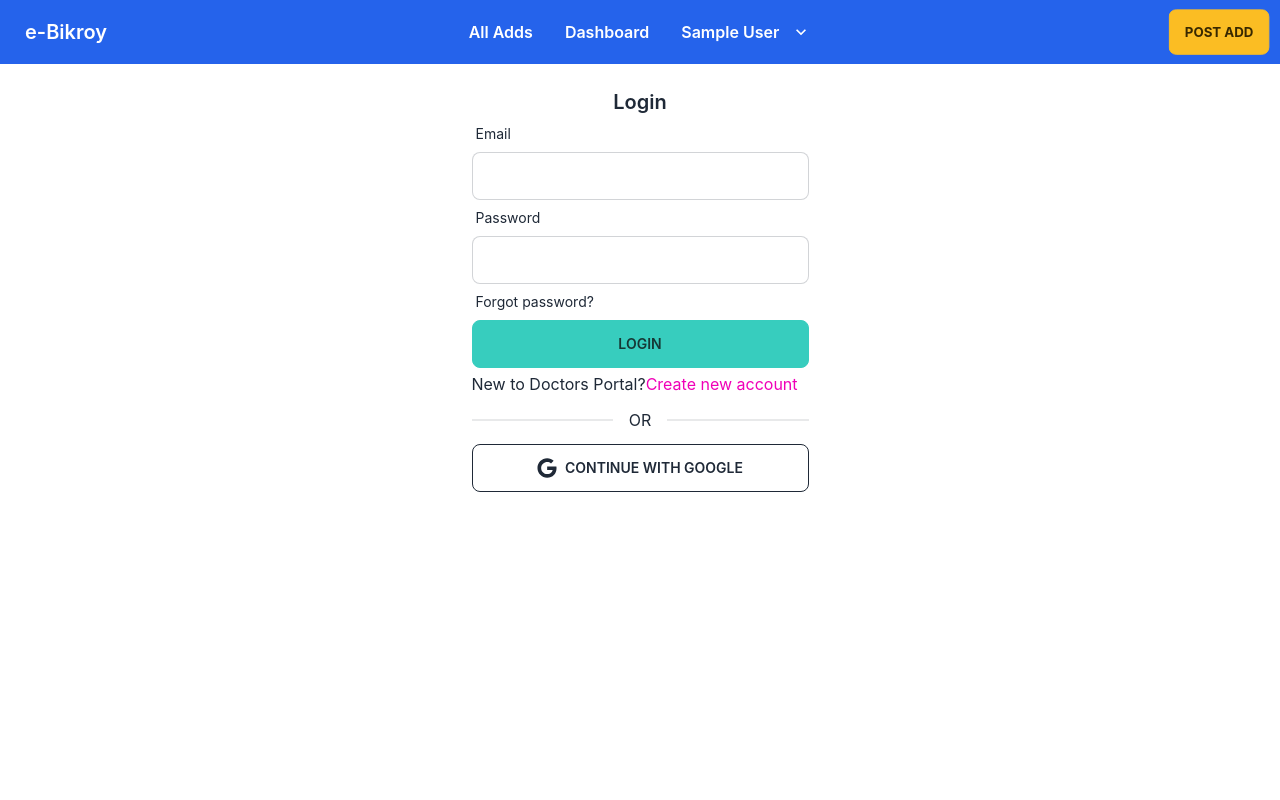
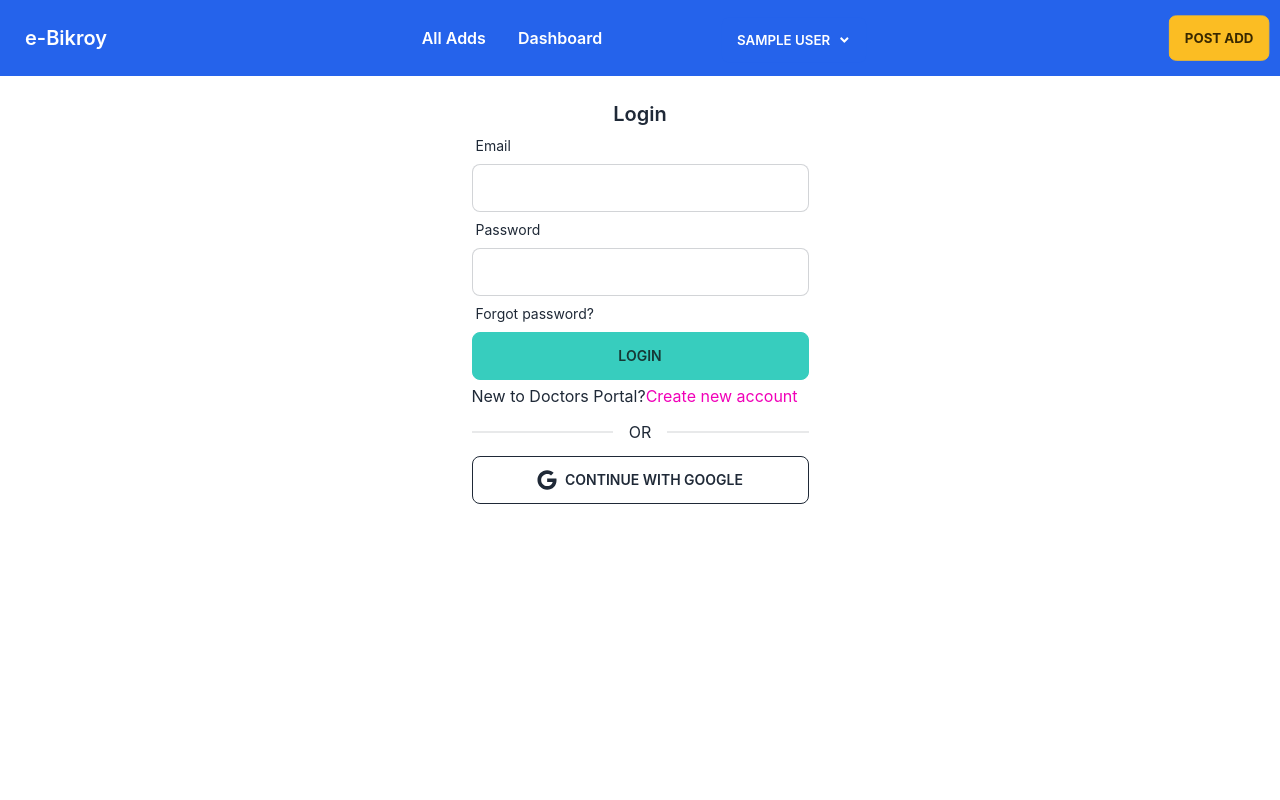
Before and after one commit to Shah-Md-Jihan/e-bikroy, a React (Create React App) app: page /login in a window 1280 px wide. Shown: the top 800 px of the page. Built offline with nearby package versions, Linux system fonts and the light colour scheme; no server answers; sample sign-in values are in the browser's storage.

Commit message:
private implementaion done

```diff
--- a/package.json
+++ b/package.json
@@ -15,6 +15,7 @@
     "react-icons": "^4.6.0",
     "react-router-dom": "^6.4.3",
     "react-scripts": "5.0.1",
+    "react-spinner-animated": "^3.1.1",
     "web-vitals": "^2.1.4"
   },
   "scripts": {
--- a/src/Pages/Login/Login.js
+++ b/src/Pages/Login/Login.js
@@ -1,12 +1,17 @@
 import React, { useContext, useState } from "react";
 import { FaGoogle } from "react-icons/fa";
-import { Link } from "react-router-dom";
+import { Link, useLocation, useNavigate } from "react-router-dom";
 import { AuthContext } from "../../context/AuthProvider";
 import { useForm } from "react-hook-form";
 import toast from "react-hot-toast";
 
 const Login = () => {
+  const location = useLocation();
+  const navigate = useNavigate();
+  const from = location.state?.from?.pathname || "/";
+
   const { login } = useContext(AuthContext);
+
   const {
     register,
     formState: { errors },
@@ -19,7 +24,7 @@ const Login = () => {
     login(data.email, data.password)
       .then((user) => {
         setLoginError("");
-
+        navigate(from, { replace: true });
         toast.success("Successfully login!");
       })
       .catch((error) => {
--- /dev/null
+++ b/src/Routes/PrivateRoute.js
@@ -0,0 +1,20 @@
+import React, { useContext } from "react";
+import { Navigate, useLocation } from "react-router-dom";
+
+import { AuthContext } from "../context/AuthProvider";
+import Loader from "../Shared/Loader/Loader";
+
+const PrivateRoute = ({ children }) => {
+  const { user, loader } = useContext(AuthContext);
+  const location = useLocation();
+
+  if (loader) {
+    return <Loader></Loader>;
+  }
+  if (user) {
+    return children;
+  }
+  return <Navigate to="/login" state={{ from: location }} replace></Navigate>;
+};
+
+export default PrivateRoute;
--- a/src/Routes/Routes.js
+++ b/src/Routes/Routes.js
@@ -5,7 +5,8 @@ import Dashboard from "../Pages/Dashboard/Dashboard";
 import Home from "../Pages/Home/Home";
 import Login from "../Pages/Login/Login";
 import Register from "../Pages/Register/Register";
-import DashboardLayout from "./DashboardLayout/DashboardLayout";
+import DashboardLayout from "../layouts/DashboardLayout/DashboardLayout";
+import PrivateRoute from "./PrivateRoute";
 
 export const router = createBrowserRouter([
   {
@@ -28,7 +29,11 @@ export const router = createBrowserRouter([
   },
   {
     path: "/dashboard",
-    element: <DashboardLayout></DashboardLayout>,
+    element: (
+      <PrivateRoute>
+        <DashboardLayout></DashboardLayout>
+      </PrivateRoute>
+    ),
     children: [
       {
         path: "/dashboard",
--- /dev/null
+++ b/src/Shared/Loader/Loader.js
@@ -0,0 +1,9 @@
+import React from "react";
+import { Spinner } from "react-spinner-animated";
+import "react-spinner-animated/dist/index.css";
+
+const Loader = () => {
+  return <Spinner text={"Loading..."} center={true} width={"150px"} height={"150px"} />;
+};
+
+export default Loader;
--- a/src/Shared/Navbar/Navbar.js
+++ b/src/Shared/Navbar/Navbar.js
@@ -2,6 +2,7 @@ import React, { useContext } from "react";
 import { Link } from "react-router-dom";
 import { AuthContext } from "../../context/AuthProvider";
 import toast from "react-hot-toast";
+import { FaAngleDown } from "react-icons/fa";
 
 const Navbar = () => {
   const { user, logOut } = useContext(AuthContext);
@@ -20,31 +21,41 @@ const Navbar = () => {
         <Link to="/allAdd">All Adds</Link>
       </li>
 
-      <li>
-        <Link to="/dashboard">Dashboard</Link>
-      </li>
+      {user?.uid && (
+        <li>
+          <Link to="/dashboard">Dashboard</Link>
+        </li>
+      )}
       <li className="lg:hidden">
         <Link to="/" className="text-accent font-bold">
           Post Add
         </Link>
       </li>
+      <li>
+        <Link to="/" className="lg:hidden">
+          Profile
+        </Link>
+      </li>
+      <li>
+        <Link onClick={handleLogOut} className="lg:hidden">
+          Logout
+        </Link>
+      </li>
       {user?.uid ? (
-        <li tabIndex={0}>
-          <span>
+        <div className="dropdown hidden lg:block mt-1 ml-24">
+          <label tabIndex={0} className="btn m-1 bg-blue-600 border-none ">
             {user?.displayName ? user?.displayName : user?.email}
-            <svg className="fill-current" xmlns="http://www.w3.org/2000/svg" width="20" height="20" viewBox="0 0 24 24">
-              <path d="M7.41,8.58L12,13.17L16.59,8.58L18,10L12,16L6,10L7.41,8.58Z" />
-            </svg>
-          </span>
-          <ul className="p-2 bg-blue-600">
+            <FaAngleDown className="ml-2" />
+          </label>
+          <ul tabIndex={0} className="dropdown-content menu p-2 shadow bg-blue-600 rounded-b-lg w-52">
             <li>
               <Link to="/">Profile</Link>
             </li>
             <li>
-              <span onClick={handleLogOut}>Sign Out</span>
+              <Link onClick={handleLogOut}>Logout</Link>
             </li>
           </ul>
-        </li>
+        </div>
       ) : (
         <li>
           <Link to="/login">Login</Link>
--- a/src/context/AuthProvider.js
+++ b/src/context/AuthProvider.js
@@ -5,8 +5,8 @@ import app from "../firebase/firebase.config";
 export const AuthContext = createContext();
 const auth = getAuth(app);
 const AuthProvider = ({ children }) => {
+  const [loader, setLoader] = useState(true);
   const [user, setUser] = useState(null);
-  const [loader, setLoader] = useState(true);
 
   const createUser = (email, password) => {
     setLoader(true);
```
Also changed, not shown: src/layouts/DashboardLayout/DashboardLayout.js (renamed from src/Routes/DashboardLayout/DashboardLayout.js), 1 other file (tests, documents, lock files or other folders).
